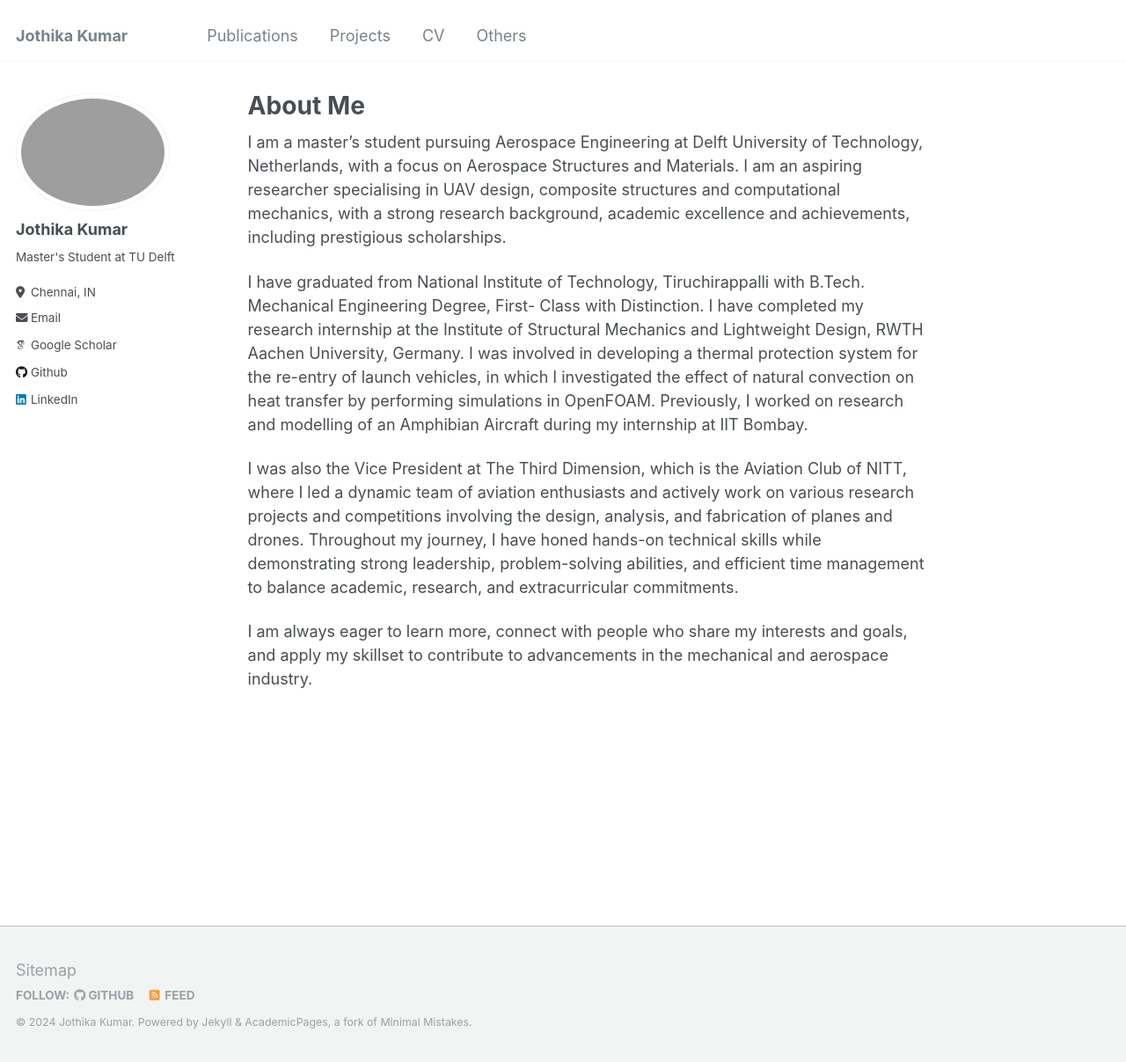
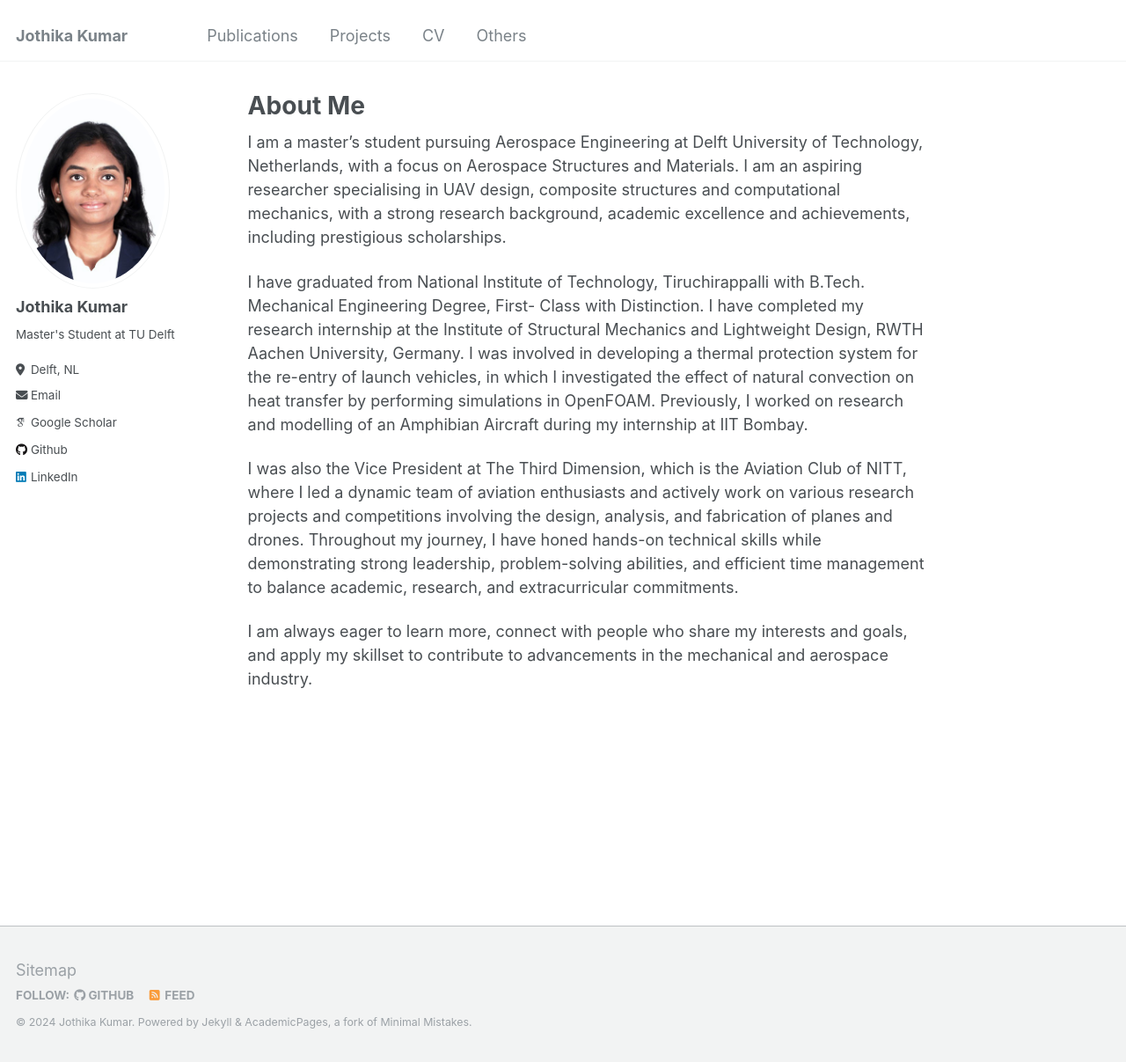
Before and after one commit to jothikak05/jothikak05.github.io, a Jekyll site: the page built from _pages/about.md, in a window 1280 px wide and 1207 px high. Shown: the whole window at 88% size. Built offline with Jekyll 4.4.1, drawn with Linux system fonts in a browser that asks for light colours; some web fonts are replaced.

Commit message:
About me change

```diff
--- a/_config.yml
+++ b/_config.yml
@@ -21,11 +21,11 @@ repository               : "jothikak05/jothikak05.github.io"
 #               Additional customization can be done by editing /_includes/author-profile.html
 author:
   # Biographic information
-  avatar           : "profile.jpg"
+  avatar           : "Jothika.png"
   name             : "Jothika Kumar"
   pronouns         : # example: "she/her"
   bio              : "Master's Student at TU Delft"
-  location         : "Chennai, IN"
+  location         : "Delft, NL"
   #employer         : "Red Brick University"
   #uri              : # URL
   email            : "jothika.nitt@gmail.com"
@@ -57,7 +57,7 @@ author:
   #keybase          : # Username
   #instagram        : # Username
   #lastfm           : # Username
-  linkedin         : "https://www.linkedin.com/in/jothika-k-a570b921a/"
+  linkedin         : "https://www.linkedin.com/in/jothikakumar/"
   #mastodon         : # URL
   #medium           : # URL
   #pinterest        : # Username
```
